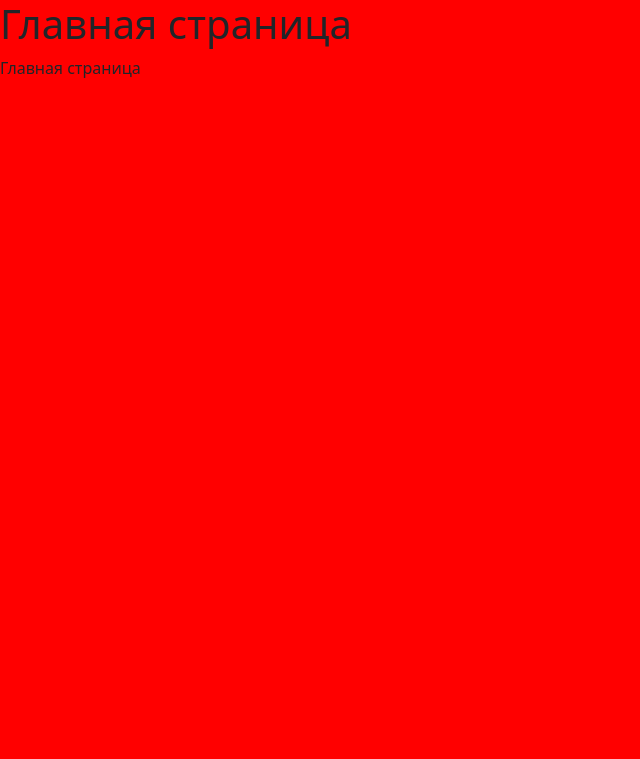
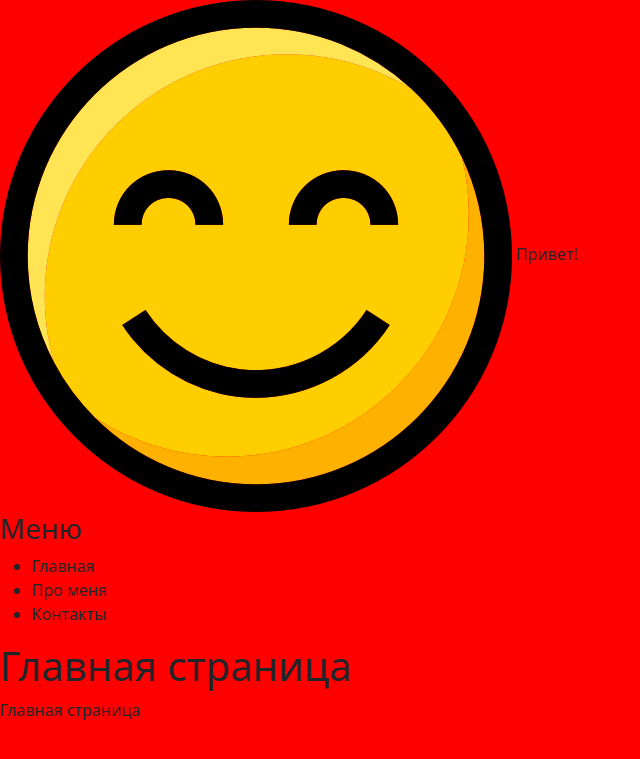
Before and after one commit to VadimRight/django_project, a Django app: page / in a window 1280 px wide. Shown: the top 759 px of the page, without its empty margins (0-640 px from the left). Run offline with Django 4.2, Linux system fonts and the light colour scheme.

Commit message:
added pic in main/img, aside in ginger layout

```diff
--- a/web_project/main/templates/main/layout.html
+++ b/web_project/main/templates/main/layout.html
@@ -8,9 +8,23 @@
     <title>{% block title %}{%endblock%}</title>
     <link rel="stylesheet" href="https://cdn.jsdelivr.net/npm/bootstrap@5.2.3/dist/css/bootstrap.min.css">
     <link rel="stylesheet" href="{% static 'main/css/main.css' %}">
+    <link rel="stylesheet" href="https://cdn.jsdelivr.net/npm/@fortawesome/fontawesome-free@6.2.1/css/fontawesome.min.css">
 </head>
 <body>
+    <aside>
+        <img src="main/img/happiness.jpg" alt="Smile">
+        <span class = "Smile">Привет!</span>
+        <h3>Меню</h3>
+        <ul>
+            <li>Главная</li>
+            <li>Про меня</li>
+            <li>Контакты</li>
+        </ul>
+    </aside>
+    <main>
     {% block content %}
     {%endblock%}
+    </main>
+
 </body>
 </html>
```
Also changed, not shown: web_project/main/static/main/img/happiness.jpg (added), web_project/main/static/main/img/me_with_columns.jpg (added), web_project/main/static/main/img/myphoto_golden_gates.jpg (added).
